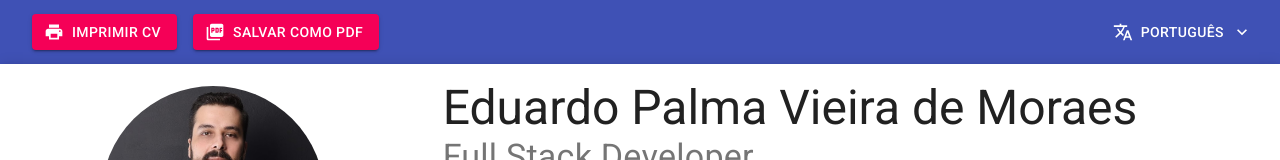
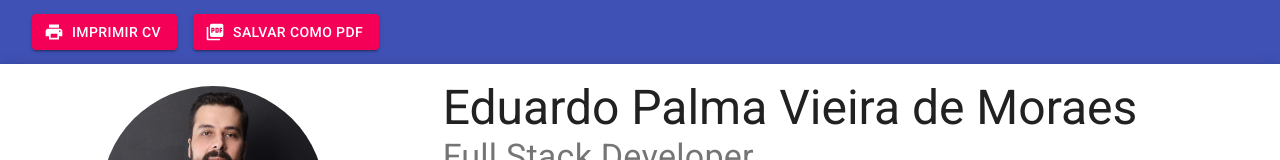
Before and after one commit to eduardopvm/react-cv, a React (Create React App) app: page / in a window 1280 px wide. Shown: the top 160 px of the page. Built offline with nearby package versions, Linux system fonts and the light colour scheme.

Commit message:
disabled translation button for now

```diff
--- a/src/header/Header.js
+++ b/src/header/Header.js
@@ -133,9 +133,9 @@ export default function Header(props) {
               </Box>
             </Grid>
 
-            <Grid container item xs={4} justify="flex-end">
+            {/* <Grid container item xs={4} justify="flex-end">
               <LanguageChooser handleLanguageChange={props.handleLanguageChange} />
-            </Grid>
+            </Grid> */}
           </Grid>
         </Toolbar>
       </AppBar>
```
